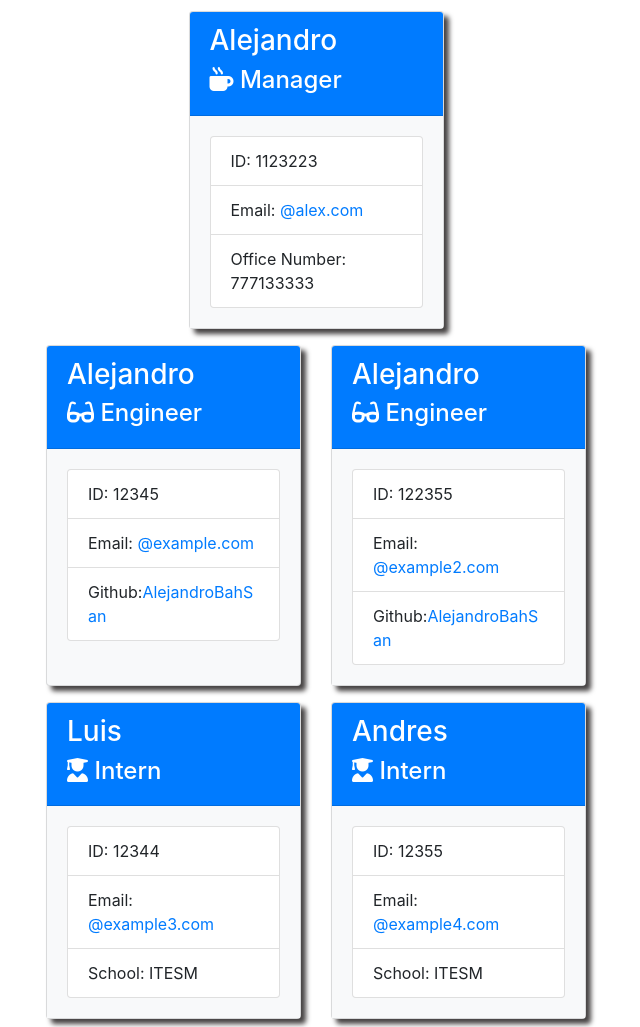
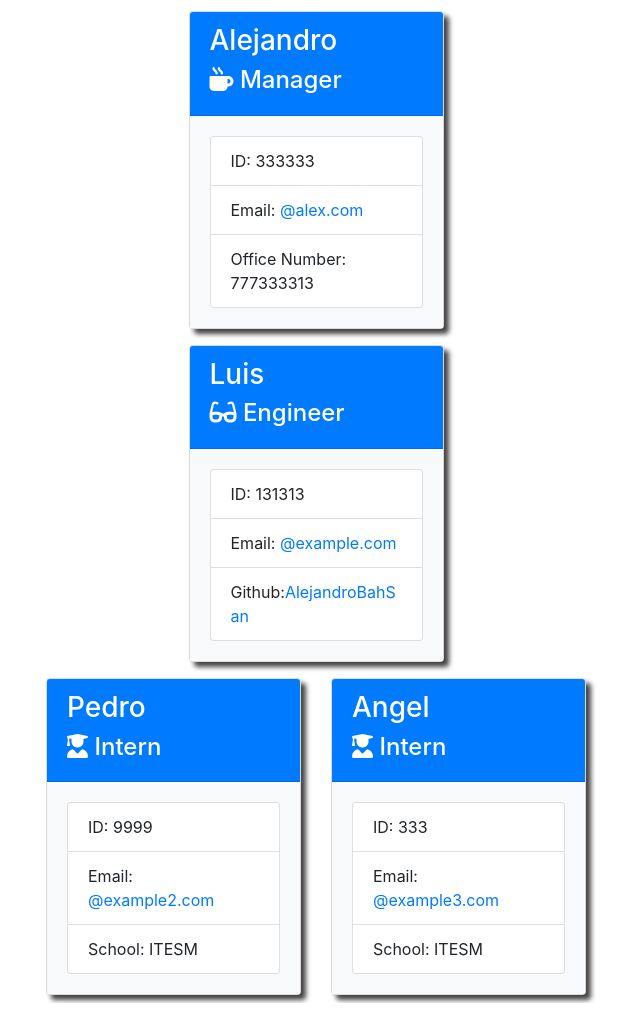
Before and after one commit to alex-bahena/Dynamic-team-profile-generator, a plain HTML site: page Develop/dist/index.html in a window 1280 px wide. Shown: the part 232-1259 px from the top of the page, without its empty margins (324-964 px from the left). After the commit the page ends 1235 px from the top, so only its background shows below. Drawn offline with nearby package versions, Linux system fonts and the light colour scheme.

Commit message:
HTMLGenerated

```diff
--- a/Develop/dist/index.html
+++ b/Develop/dist/index.html
@@ -37,9 +37,9 @@
                 </div>
                 <div class="card-body bg-light">
                     <ul class="list-group">
-                        <li class="list-group-item">ID: 1123223</li>
+                        <li class="list-group-item">ID: 333333</li>
                         <li class="list-group-item">Email: <a href="mailto:@alex.com">@alex.com</a></li>
-                        <li class="list-group-item">Office Number: 777133333</li>
+                        <li class="list-group-item">Office Number: 777333313</li>
                     </ul>
                 </div>
             </div>
@@ -53,31 +53,13 @@
         <div class="card h-100 bg-light shadow">
             <div class="card-block">
                 <div class="card-header bg-primary text-white">
-                    <h3 id="name">Alejandro</h3>
+                    <h3 id="name">Luis</h3>
                     <h4><i class="fas fa-glasses"></i> Engineer</h4>
                 </div>
                 <div class="card-body bg-light">
                     <ul class="list-group">
-                        <li class="list-group-item">ID: 12345</li>
+                        <li class="list-group-item">ID: 131313</li>
                         <li class="list-group-item">Email: <a href="mailto:@example.com">@example.com</a></li>
-                        <li class="list-group-item">Github:<a target='_blank' href="https://github.com/AlejandroBahSan">AlejandroBahSan</a></li>
-                    </ul>
-                </div>
-            </div>
-        </div>
-    </div>
-
-    <div class="col-md-3 py-2">
-        <div class="card h-100 bg-light shadow">
-            <div class="card-block">
-                <div class="card-header bg-primary text-white">
-                    <h3 id="name">Alejandro</h3>
-                    <h4><i class="fas fa-glasses"></i> Engineer</h4>
-                </div>
-                <div class="card-body bg-light">
-                    <ul class="list-group">
-                        <li class="list-group-item">ID: 122355</li>
-                        <li class="list-group-item">Email: <a href="mailto:@example2.com">@example2.com</a></li>
                         <li class="list-group-item">Github:<a target='_blank' href="https://github.com/AlejandroBahSan">AlejandroBahSan</a></li>
                     </ul>
                 </div>
@@ -92,13 +74,13 @@
 <div class="card h-100 bg-light shadow">
     <div class="card-block">
         <div class="card-header bg-primary text-white">
-            <h3 id="name">Luis</h3>
+            <h3 id="name">Pedro</h3>
             <h4><i class="fas fa-user-graduate"></i> Intern</h4>
         </div>
         <div class="card-body bg-light">
             <ul class="list-group">
-                <li class="list-group-item">ID: 12344</li>
-                <li class="list-group-item">Email: <a href="mailto:@example3.com">@example3.com</a></li>
+                <li class="list-group-item">ID: 9999</li>
+                <li class="list-group-item">Email: <a href="mailto:@example2.com">@example2.com</a></li>
                 <li class="list-group-item">School: ITESM</li>
             </ul>
         </div>
@@ -110,13 +92,13 @@
 <div class="card h-100 bg-light shadow">
     <div class="card-block">
         <div class="card-header bg-primary text-white">
-            <h3 id="name">Andres</h3>
+            <h3 id="name">Angel</h3>
             <h4><i class="fas fa-user-graduate"></i> Intern</h4>
         </div>
         <div class="card-body bg-light">
             <ul class="list-group">
-                <li class="list-group-item">ID: 12355</li>
-                <li class="list-group-item">Email: <a href="mailto:@example4.com">@example4.com</a></li>
+                <li class="list-group-item">ID: 333</li>
+                <li class="list-group-item">Email: <a href="mailto:@example3.com">@example3.com</a></li>
                 <li class="list-group-item">School: ITESM</li>
             </ul>
         </div>
```
Also changed, not shown: Develop/index.js (+0 -22 lines).
